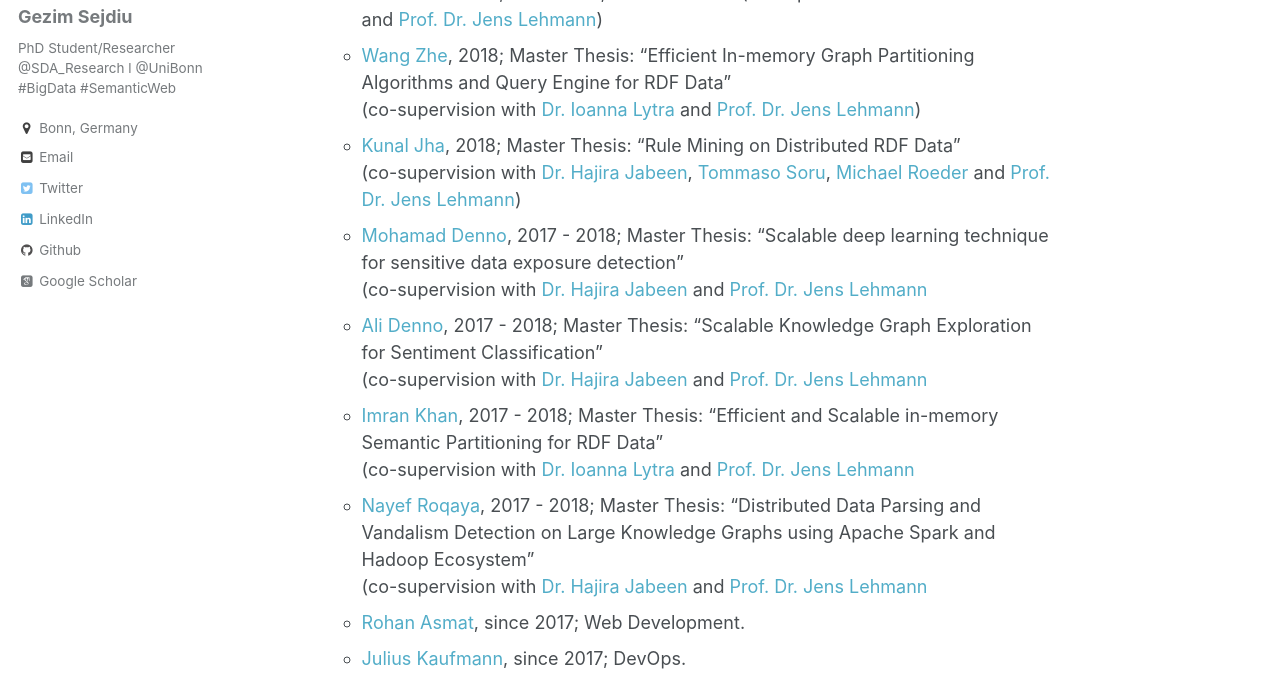
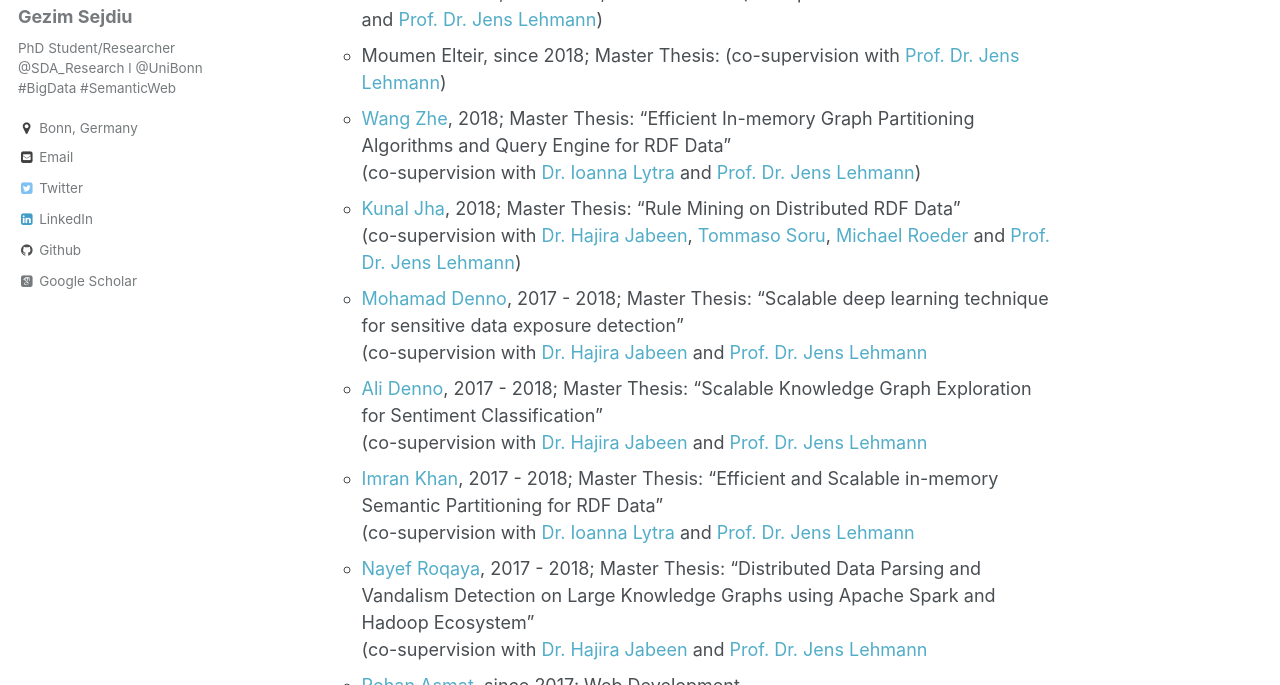
Before and after one commit to GezimSejdiu/gezimsejdiu.github.io, a Jekyll site: the page built from _pages/teaching.md, in a window 1280 px wide and 900 px high, scrolled down 488 px, cut to the strip 215-900 px from the top of the window. Built offline with Jekyll 4.4.1, drawn with Linux system fonts in a browser that asks for light colours; some web fonts are replaced.

Commit message:
Update supervision section

```diff
--- a/_pages/teaching.md
+++ b/_pages/teaching.md
@@ -17,6 +17,7 @@
   * [Pardeep Naik](https://github.com/livinnatious), since 2018; Master Thesis: (co-supervision with [Dr. Ioanna Lytra](http://sda.cs.uni-bonn.de/people/dr-ioanna-lytra/) and [Prof. Dr. Jens Lehmann](http://sda.cs.uni-bonn.de/people/prof-dr-jens-lehmann/))
   * Abakar Bouba, since 2018; Master Thesis: (co-supervision with [Dr. Damien Graux](http://sda.cs.uni-bonn.de/people/dr-damien-graux/) and [Prof. Dr. Jens Lehmann](http://sda.cs.uni-bonn.de/people/prof-dr-jens-lehmann/))
   * Gulnar Khalilova, since 2018; Master Thesis: (co-supervision with [Dr. Anisa Rula](http://sda.cs.uni-bonn.de/people/dr-anisa-rula/) and [Prof. Dr. Jens Lehmann](http://sda.cs.uni-bonn.de/people/prof-dr-jens-lehmann/))
+  * Moumen Elteir, since 2018; Master Thesis: (co-supervision with [Prof. Dr. Jens Lehmann](http://sda.cs.uni-bonn.de/people/prof-dr-jens-lehmann/))
   * [Wang Zhe](https://github.com/CescWang1991), 2018; Master Thesis: "Efficient In-memory Graph Partitioning Algorithms and Query Engine for RDF Data"
         (co-supervision with [Dr. Ioanna Lytra](http://sda.cs.uni-bonn.de/people/dr-ioanna-lytra/) and [Prof. Dr. Jens Lehmann](http://sda.cs.uni-bonn.de/people/prof-dr-jens-lehmann/))
   * [Kunal Jha](https://github.com/Kunal-Jha), 2018; Master Thesis: "Rule Mining on Distributed RDF Data"
```
